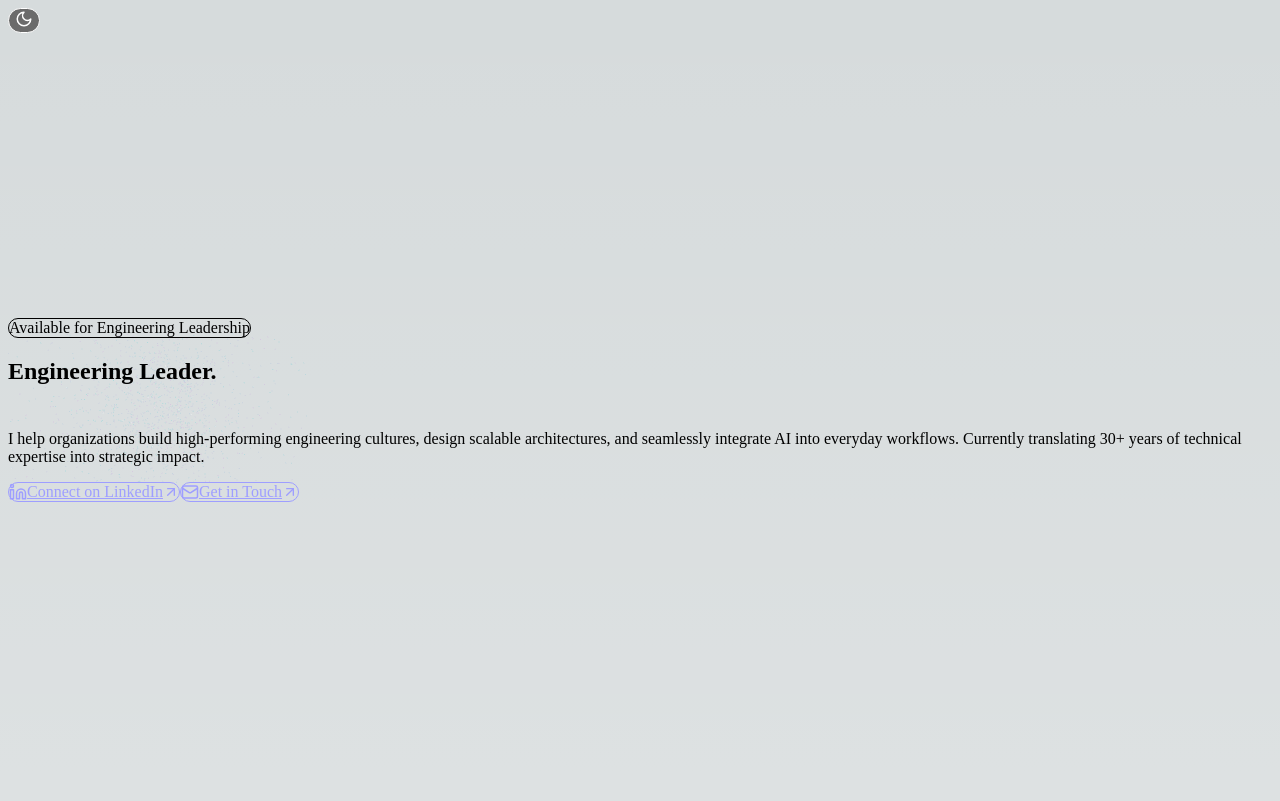
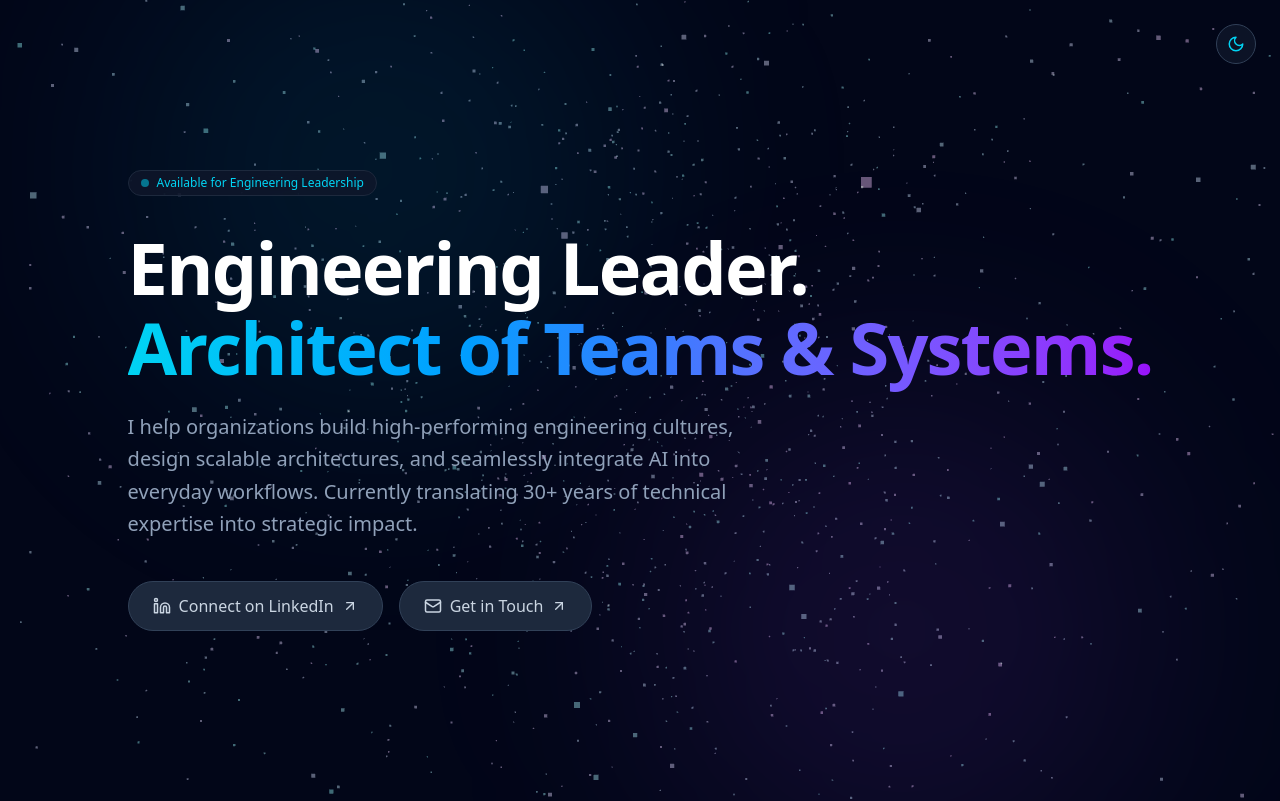
Before and after one commit to BoleBG/my-interactive-cv, a Next.js app: page / in a window 1280 px wide. Shown: the top 801 px of the page. Built offline with nearby package versions, Linux system fonts and the light colour scheme.

Commit message:
build fix

```diff
--- a/app/globals.css
+++ b/app/globals.css
@@ -1,6 +1,4 @@
-@tailwind base;
-@tailwind components;
-@tailwind utilities;
+@import "tailwindcss";
 
 :root {
   --foreground-rgb: 0, 0, 0;
--- a/components/FocusAreas.tsx
+++ b/components/FocusAreas.tsx
@@ -159,7 +159,7 @@ const focusAreasData: FocusArea[] = [
 
 // --- 3D Tilt Card with Click Functionality ---
 const TiltCard = ({ area, onClick }: { area: FocusArea; onClick: () => void }) => {
-  const ref = useRef(null);
+  const ref = useRef<HTMLDivElement>(null);
   const x = useMotionValue(0);
   const y = useMotionValue(0);
 
--- a/components/ParticleBackground.tsx
+++ b/components/ParticleBackground.tsx
@@ -50,15 +50,11 @@ const ParticleField = () => {
       <bufferGeometry>
         <bufferAttribute
           attach="attributes-position"
-          count={particlesData.positions.length / 3}
-          array={particlesData.positions}
-          itemSize={3}
+          args={[particlesData.positions, 3]}
         />
         <bufferAttribute
           attach="attributes-color"
-          count={particlesData.colors.length / 3}
-          array={particlesData.colors}
-          itemSize={3}
+          args={[particlesData.colors, 3]}
         />
       </bufferGeometry>
       <pointsMaterial
```
